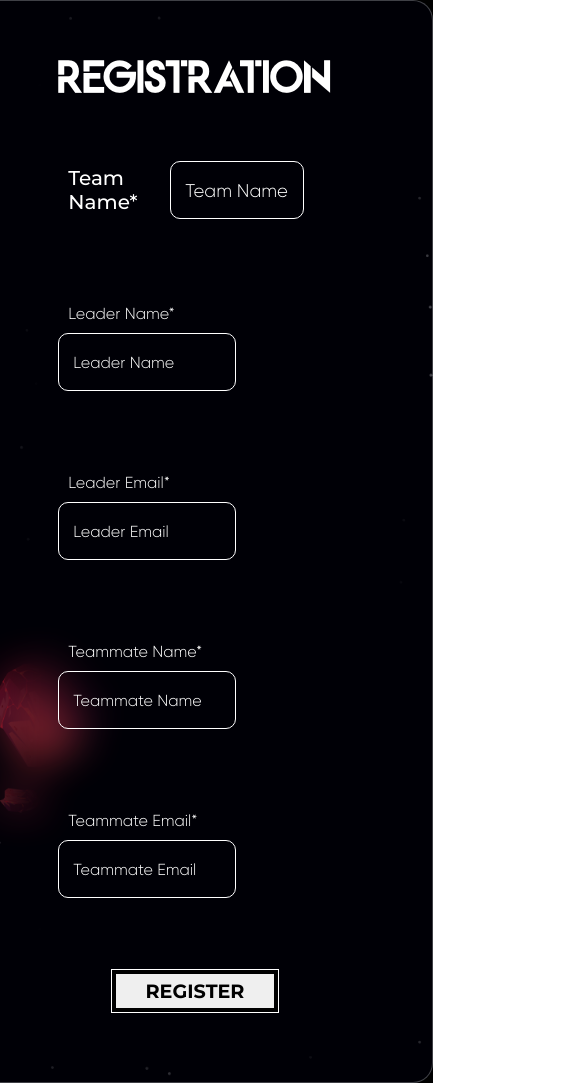
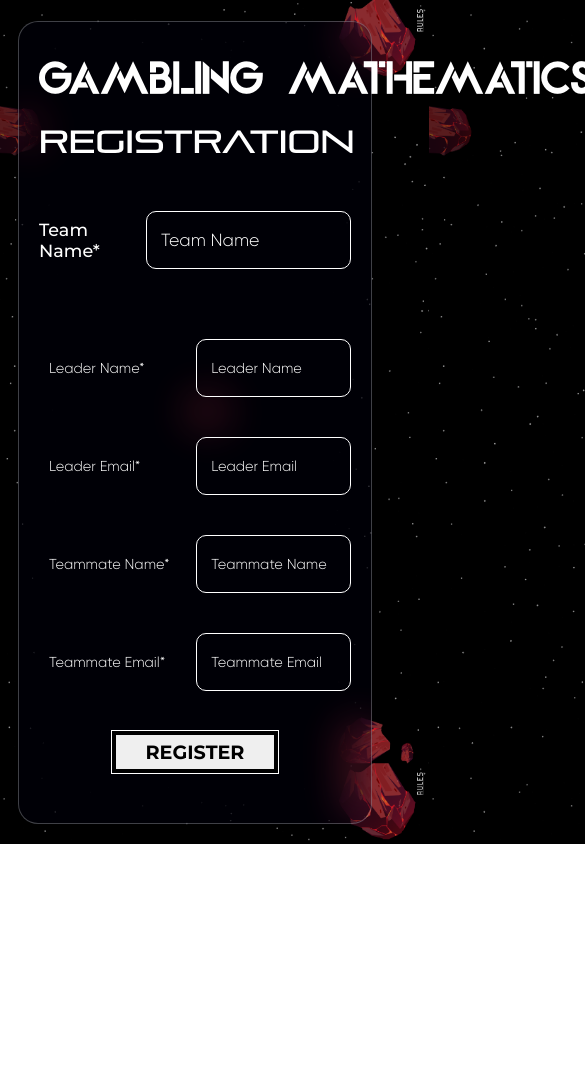
Before and after one commit to dvm-bitspilani/gambling-mathematics-reg, a plain HTML site: page index.html in a window 390 px wide. Shown: the whole page, 585 px wide, since content can reach past the window. After the commit the page ends 844 px from the top, so only its background shows below. Drawn offline with Linux system fonts and the light colour scheme.

Commit message:
Finished styling

```diff
--- a/css/styles.css
+++ b/css/styles.css
@@ -6,12 +6,20 @@
 }
 
 @font-face {
+  font-family: Pirulen;
+  src: url(../assets/Pirulen.otf);
+}
+
+@font-face {
   font-family: Gilroy;
   src: url(../assets/Gilroy-Light.otf);
 }
 
-html {
-  height: 100%;
+body {
+  background-image: url(../assets/bg.png);
+  background-size: 110%;
+  margin: 0;
+  padding: 0;
 }
 
 .center-child {
@@ -23,38 +31,8 @@ html {
   align-items: center;
 }
 
-body {
-  background-image: url(../assets/bg.png);
-  background-size: cover;
-  width: 100%;
-  height: 100%;
-  margin: 0;
-  padding: 0;
-}
-
-#form-heading {
-  width: min-content;
-  font-family: "BARTKEY";
-  font-size: 3rem;
-  color: white;
-  margin: auto auto;
-}
-
-#team-name-cont {
-  margin: 50px 0;
-  width: 45%;
-  display: flex;
-  flex-direction: row;
-  justify-content: space-between;
-}
-
-.break {
-  width: 100%;
-}
-
 #main-form-cont {
-  width: clamp(300px, 90%, 1200px);
-  margin: auto;
+  width: 80%;
   font-family: "Gilroy", sans-serif;
   font-size: 1rem;
   font-weight: 400;
@@ -64,6 +42,30 @@ body {
   backdrop-filter: blur(20px);
   border: 1px solid rgba(209, 213, 219, 0.3);
   border-radius: 20px;
+}
+
+#form-heading {
+  width: max-content;
+  font-family: "BARTKEY";
+  font-size: 3rem;
+  color: white;
+  margin: auto auto;
+}
+
+#form-heading-sml {
+  width: max-content;
+  font-family: "Pirulen";
+  font-size: 2rem;
+  color: white;
+  margin: 15px auto;
+}
+
+#team-name-cont {
+  width: 45%;
+  margin: 50px 0;
+  display: flex;
+  flex-direction: row;
+  justify-content: space-between;
 }
 
 .form-field-cont {
@@ -77,13 +79,9 @@ body {
 .form-field {
   margin-top: 20px;
   margin-bottom: 20px;
-  /* display: grid;
-  grid-template-columns: repeat(2, 1fr);
-  grid-template-rows: 1fr; */
   display: flex;
   flex-direction: row;
   justify-content: space-between;
-  flex-wrap: wrap;
   width: 90%;
 }
 
@@ -91,25 +89,29 @@ label {
   padding: 10px;
   color: white;
   align-self: center;
-}
-
-#team-name-label {
-  font-size: 1.25rem;
-  font-family: "Montserrat", sans-serif;
-  font-weight: 500;
+  font-size: 1rem;
 }
 
 input {
   align-self: center;
-  width: 60%;
+  width: 50%;
   background: none;
   height: 1.4375rem;
   padding: 16.5px 14px;
   border: 1px solid white;
   border-radius: 10px;
+  outline: none;
   color: white;
   font-family: "Gilroy", sans-serif;
   font-size: 1rem;
+}
+
+#team-name-label {
+  padding: 0;
+  width: max-content;
+  font-size: 1.25rem;
+  font-family: "Montserrat", sans-serif;
+  font-weight: 500;
 }
 
 input::placeholder {
@@ -119,6 +121,8 @@ input::placeholder {
 }
 
 #team-name {
+  width: 60%;
+  justify-self: end;
   font-size: 1.15rem;
   font-weight: 500;
 }
@@ -130,14 +134,13 @@ input::placeholder {
 
 .btn {
   display: block;
-  margin: auto;
+  margin: 20px auto;
   font-family: "Montserrat", sans-serif;
   font-weight: 700;
   font-size: 1.2rem;
   outline: 1px solid rgba(255, 255, 255, 1);
   padding: 5px 30px;
   border: 4px solid black;
-  margin: 20px auto;
   transition: all 700ms ease-in-out;
   cursor: pointer;
 }
@@ -150,13 +153,49 @@ input::placeholder {
   color: red;
 }
 
-@media (max-width: 778px) {
+@media (max-width: 700px) {
+  body {
+    background-image: url("../assets/bg_90deg.png");
+  }
+
+  #main-form-cont {
+    padding: 30px 20px;
+  }
+
+  #team-name-cont {
+    width: 100%;
+  }
+
   .form-field-cont {
     grid-template-columns: 1fr;
     grid-template-rows: auto;
   }
 
-  #team-name-cont {
-    width: 90%;
+  .form-field {
+    width: 100%;
+    flex-direction: row;
+  }
+
+  label {
+    justify-self: start;
+    font-size: 0.9rem;
+  }
+
+  input {
+    width: 40%;
+    align-self: start;
+  }
+
+  input::placeholder {
+    justify-self: start;
+    font-size: 0.9rem;
+  }
+
+  #team-name-label {
+    font-size: 1.1rem;
+  }
+
+  #team-name::placeholder {
+    font-size: 1.1rem;
   }
 }
--- a/index.html
+++ b/index.html
@@ -1,16 +1,18 @@
 <!DOCTYPE html>
 <html lang="en">
 <head>
-    <meta charset="UTF-8" />
-    <meta name="viewport" content="width=device-width, initial-scale=1.0" />
-    <link rel="stylesheet" href="css/styles.css" />
+	<meta charset="UTF-8"/>
+	<meta name="viewport" content="width=device-width, initial-scale=1.0"/>
+	<link rel="stylesheet" href="css/styles.css"/>
+	<link rel="icon" href="./favicon.ico">
 	<script src="js/app.js" defer></script>
 	<title>Gambling Mathematics | Register</title>
 </head>
 <body>
 	<div class="center-child">
 		<div id="main-form-cont">
-        <div id="form-heading">REGISTRATION</div>
+			<div id="form-heading">GAMBLING MATHEMATICS</div>
+			<div id="form-heading-sml">REGISTRATION</div>
 			<form id="main-form">
 				<div id="team-name-cont">
 					<label for="team-name" id="team-name-label">Team Name*</label>
@@ -34,8 +36,6 @@
 								placeholder="Leader Name"
 								required
 						/>
-              <div class="break"></div>
-              <p class="err" id="leader-name-err"></p>
 					</div>
 					<div class="form-field">
 						<label for="leader-email">Leader Email*</label>
@@ -58,8 +58,6 @@
 								placeholder="Teammate Name"
 								required
 						/>
-              <div class="break"></div>
-              <p class="err" id="teammate-name-err"></p>
 					</div>
 					<div class="form-field">
 						<label for="teammate-email">Teammate Email*</label>
```
Also changed, not shown: assets/Pirulen.otf (added), assets/bg_90deg.png (added). Lines whose indentation alone changed are shown as unchanged.
